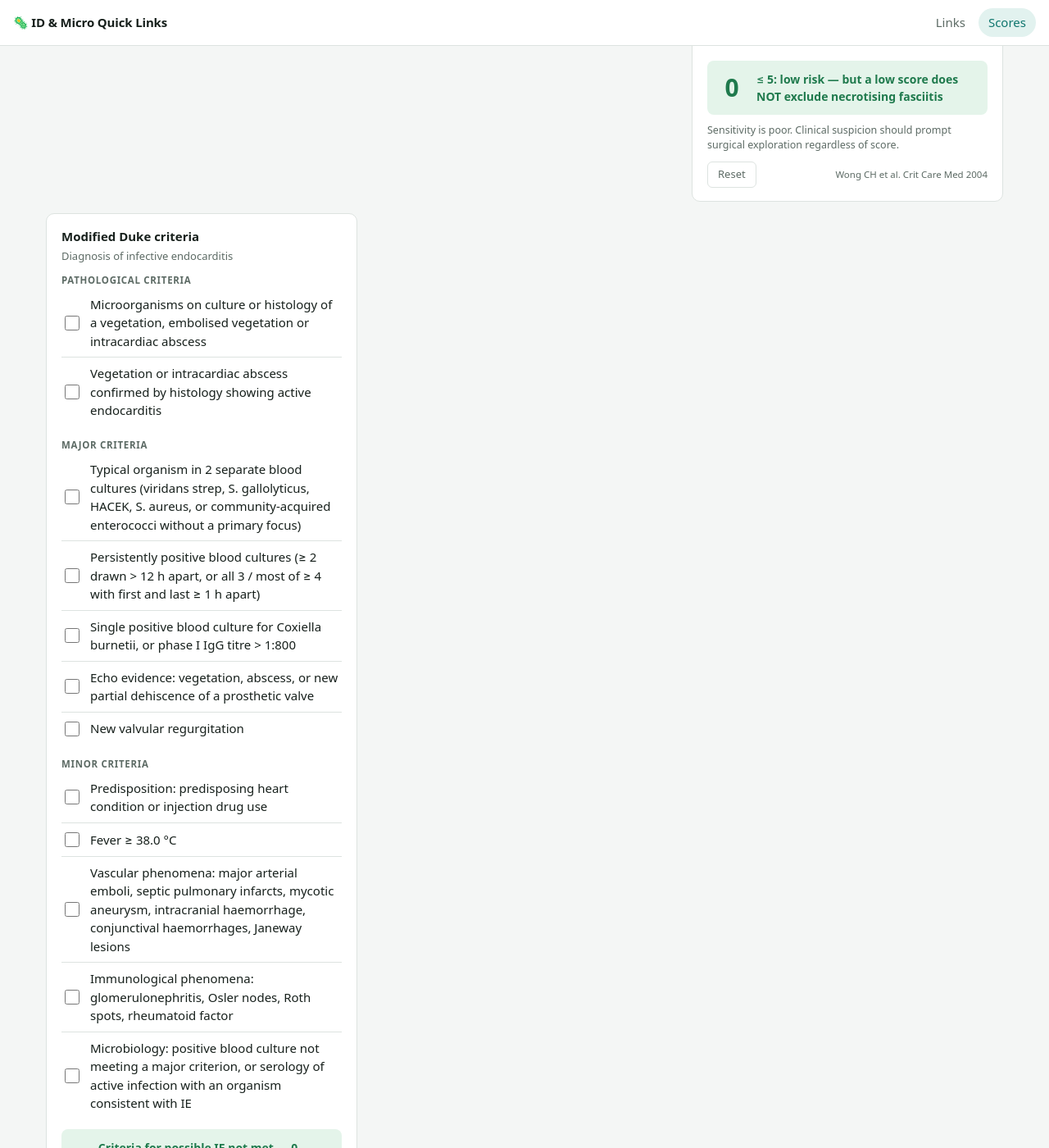
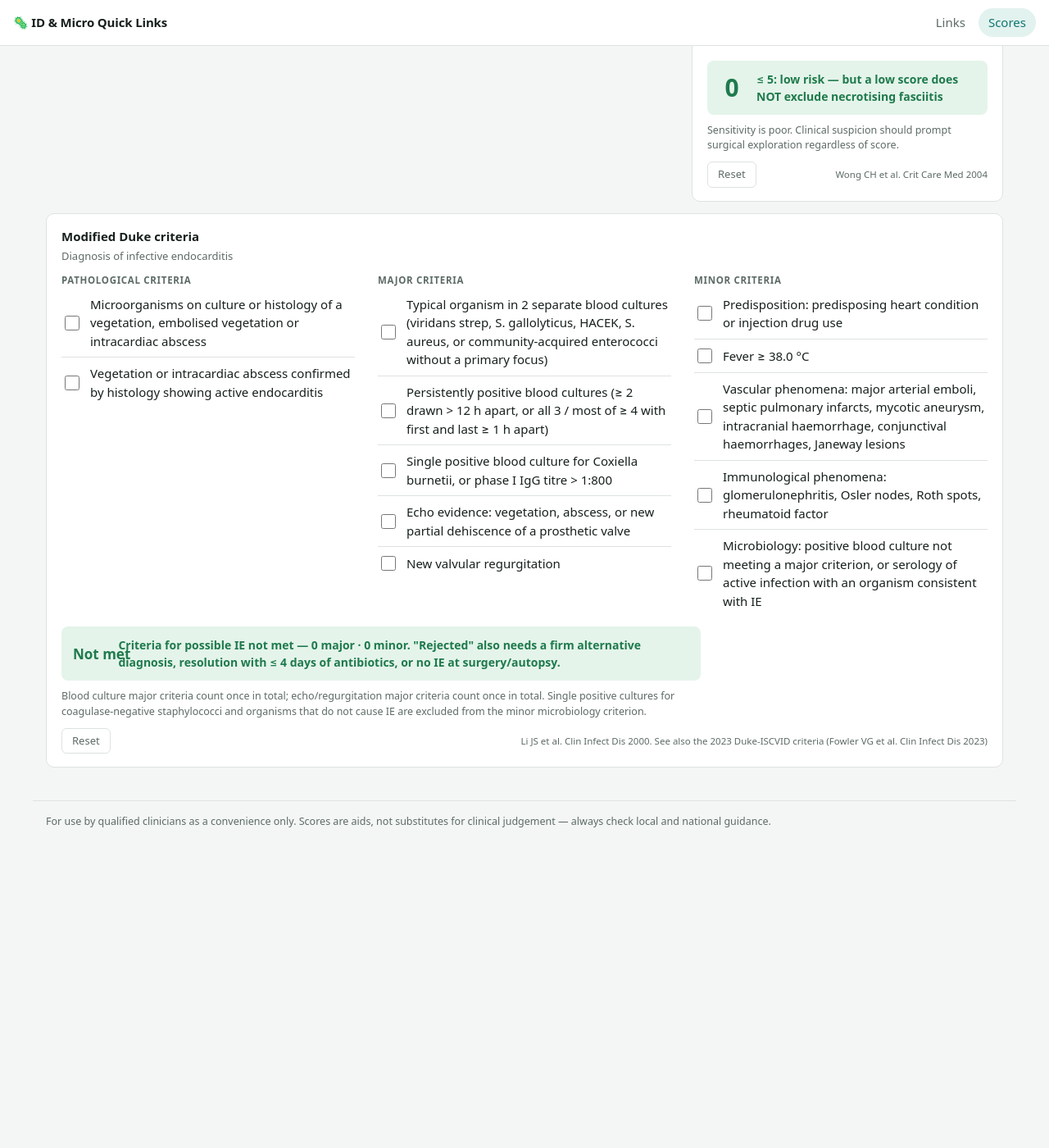
Before and after one commit to bucklesthomas/Micro.Cam, a Jekyll site: the page built from scores.html, in a window 1280 px wide and 1400 px high, scrolled down 739 px. Shown: the whole window at 82% size. Built offline with Jekyll 4.4.1, drawn with Linux system fonts in a browser that asks for light colours; after the commit the page ends 1783 px from its top, so only the background shows below that.

Commit message:
Make Duke criteria card full width with criteria groups in columns
Co-Authored-By: Claude Opus 5.5 <noreply@anthropic.com>
Claude-Session: https://claude.ai/code/session_014umjqCS9d4umYuNKooKA4U

```diff
--- a/assets/css/style.css
+++ b/assets/css/style.css
@@ -140,3 +140,14 @@ a:hover { text-decoration: underline; }
 .subhead + .row { border-top: 0; }
 .total.word { font-size: 17px; min-width: 0; white-space: nowrap; }
 .note { margin: 10px 0 0; font-size: 12.5px; color: var(--muted); }
+
+/* Wide cards (e.g. Duke) span the full row, with criteria groups side by side */
+.score.wide { grid-column: 1 / -1; }
+.score.wide form {
+  display: grid; gap: 4px 28px;
+  grid-template-columns: repeat(auto-fit, minmax(260px, 1fr));
+  align-items: start;
+}
+.group { display: flex; flex-direction: column; min-width: 0; }
+.group .subhead { margin-top: 0; }
+.score.wide .result, .score.wide .note { max-width: 780px; }
--- a/assets/js/scores.js
+++ b/assets/js/scores.js
@@ -68,6 +68,7 @@ var SCORES = [
   {
     id: 'duke',
     name: 'Modified Duke criteria',
+    wide: true,
     use: 'Diagnosis of infective endocarditis',
     items: [
       { heading: 'Pathological criteria' },
@@ -107,14 +108,16 @@ var SCORES = [
 
   SCORES.forEach(function (s) {
     var card = document.createElement('section');
-    card.className = 'card score';
+    card.className = 'card score' + (s.wide ? ' wide' : '');
     card.id = s.id;
 
     var html = '<h2>' + s.name + '</h2><p class="use">' + s.use + '</p><form>';
+    var opened = false;
     s.items.forEach(function (it, i) {
       var fid = s.id + '-' + i;
       if (it.heading) {
-        html += '<p class="subhead">' + it.heading + '</p>';
+        html += (opened ? '</div>' : '') + '<div class="group"><p class="subhead">' + it.heading + '</p>';
+        opened = true;
       } else if (it.options) {
         html += '<label class="row sel" for="' + fid + '"><span>' + it.label + '</span><select id="' + fid + '">';
         it.options.forEach(function (o) { html += '<option value="' + o[1] + '">' + o[0] + ' (+' + o[1] + ')</option>'; });
@@ -127,7 +130,7 @@ var SCORES = [
                 '<span>' + it.label + '</span><b>+' + it.pts + '</b></label>';
       }
     });
-    html += '</form><div class="result" aria-live="polite"><span class="total">0</span><span class="interp"></span></div>' +
+    html += (opened ? '</div>' : '') + '</form><div class="result" aria-live="polite"><span class="total">0</span><span class="interp"></span></div>' +
             (s.note ? '<p class="note">' + s.note + '</p>' : '') +
             '<div class="foot"><button type="button" class="reset">Reset</button><small>' + s.ref + '</small></div>';
     card.innerHTML = html;
```
